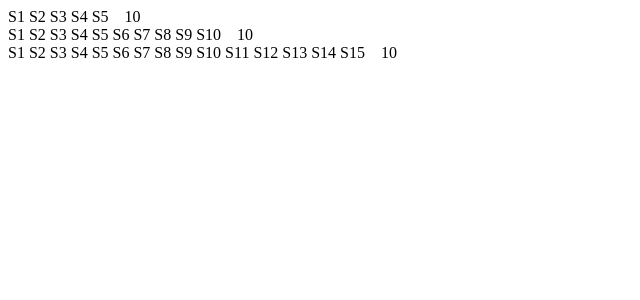
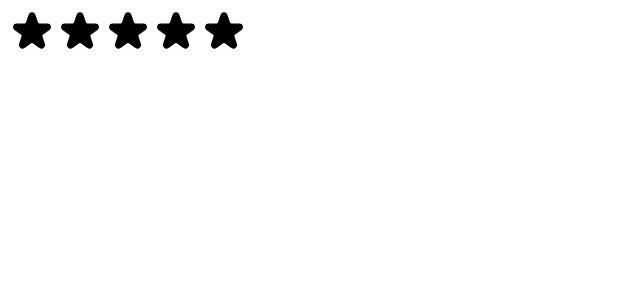
Before and after one commit to Ken-Musau/popcorn, a React (Create React App) app: page / in a window 1280 px wide. Shown: the top 300 px of the page, without its empty margins (0-640 px from the left). Built offline with nearby package versions, Linux system fonts and the light colour scheme.

Commit message:
update star rating

```diff
--- a/src/StarRating.js
+++ b/src/StarRating.js
@@ -1,3 +1,5 @@
+import { useState } from "react";
+
 const containerStyle = {
   display: "flex",
   alignItems: "center",
@@ -6,7 +8,6 @@
 
 const starContainerStyle = {
   display: "flex",
-  gap: "4px",
 };
 
 const textStyle = {
@@ -14,15 +15,74 @@
   margin: "0",
 };
 
-export default function StarRating({ maxRating }) {
+export default function StarRating({ maxRating = 5 }) {
+  const [rating, setRating] = useState(0);
+
+  function handleRating(rating) {
+    setRating(rating);
+  }
   return (
     <div style={containerStyle}>
       <div style={starContainerStyle}>
         {Array.from({ length: maxRating }, (_, i) => (
-          <span>S{i + 1}</span>
+          <Star key={i} onRate={() => handleRating(i + 1)} />
         ))}
       </div>
-      <p style={textStyle}>10</p>
+      <p style={textStyle}>{rating || ""}</p>
     </div>
   );
 }
+
+const starStyle = {
+  width: "48px",
+  height: "48px",
+  display: "block",
+  cursor: "pointer",
+};
+function Star({ onRate }) {
+  return (
+    <span role="button" style={starStyle} onClick={onRate}>
+      <svg
+        xmlns="http://www.w3.org/2000/svg"
+        viewBox="0 0 20 20"
+        fill="#000"
+        stroke="#000"
+      >
+        <path d="M9.049 2.927c.3-.921 1.603-.921 1.902 0l1.07 3.292a1 1 0 00.95.69h3.462c.969 0 1.371 1.24.588 1.81l-2.8 2.034a1 1 0 00-.364 1.118l1.07 3.292c.3.921-.755 1.688-1.54 1.118l-2.8-2.034a1 1 0 00-1.175 0l-2.8 2.034c-.784.57-1.838-.197-1.539-1.118l1.07-3.292a1 1 0 00-.364-1.118L2.98 8.72c-.783-.57-.38-1.81.588-1.81h3.461a1 1 0 00.951-.69l1.07-3.292z" />
+      </svg>
+    </span>
+  );
+}
+
+/*
+  FULL STAR
+
+  <svg
+    xmlns="http://www.w3.org/2000/svg"
+    viewBox="0 0 20 20"
+    fill="#000"
+    stroke="#000"
+  >
+    <path
+      d="M9.049 2.927c.3-.921 1.603-.921 1.902 0l1.07 3.292a1 1 0 00.95.69h3.462c.969 0 1.371 1.24.588 1.81l-2.8 2.034a1 1 0 00-.364 1.118l1.07 3.292c.3.921-.755 1.688-1.54 1.118l-2.8-2.034a1 1 0 00-1.175 0l-2.8 2.034c-.784.57-1.838-.197-1.539-1.118l1.07-3.292a1 1 0 00-.364-1.118L2.98 8.72c-.783-.57-.38-1.81.588-1.81h3.461a1 1 0 00.951-.69l1.07-3.292z"
+    />
+  </svg>
+
+
+  EMPTY STAR
+
+  <svg
+    xmlns="http://www.w3.org/2000/svg"
+    fill="none"
+    viewBox="0 0 24 24"
+    stroke="#000"
+  >
+    <path
+      strokeLinecap="round"
+      strokeLinejoin="round"
+      strokeWidth="{2}"
+      d="M11.049 2.927c.3-.921 1.603-.921 1.902 0l1.519 4.674a1 1 0 00.95.69h4.915c.969 0 1.371 1.24.588 1.81l-3.976 2.888a1 1 0 00-.363 1.118l1.518 4.674c.3.922-.755 1.688-1.538 1.118l-3.976-2.888a1 1 0 00-1.176 0l-3.976 2.888c-.783.57-1.838-.197-1.538-1.118l1.518-4.674a1 1 0 00-.363-1.118l-3.976-2.888c-.784-.57-.38-1.81.588-1.81h4.914a1 1 0 00.951-.69l1.519-4.674z"
+    />
+  </svg>
+
+  */
--- a/src/index.js
+++ b/src/index.js
@@ -10,7 +10,5 @@
   <React.StrictMode>
     {/* <App /> */}
     <StarRating maxRating={5} />
-    <StarRating maxRating={10} />
-    <StarRating maxRating={15} />
   </React.StrictMode>
 );
```
